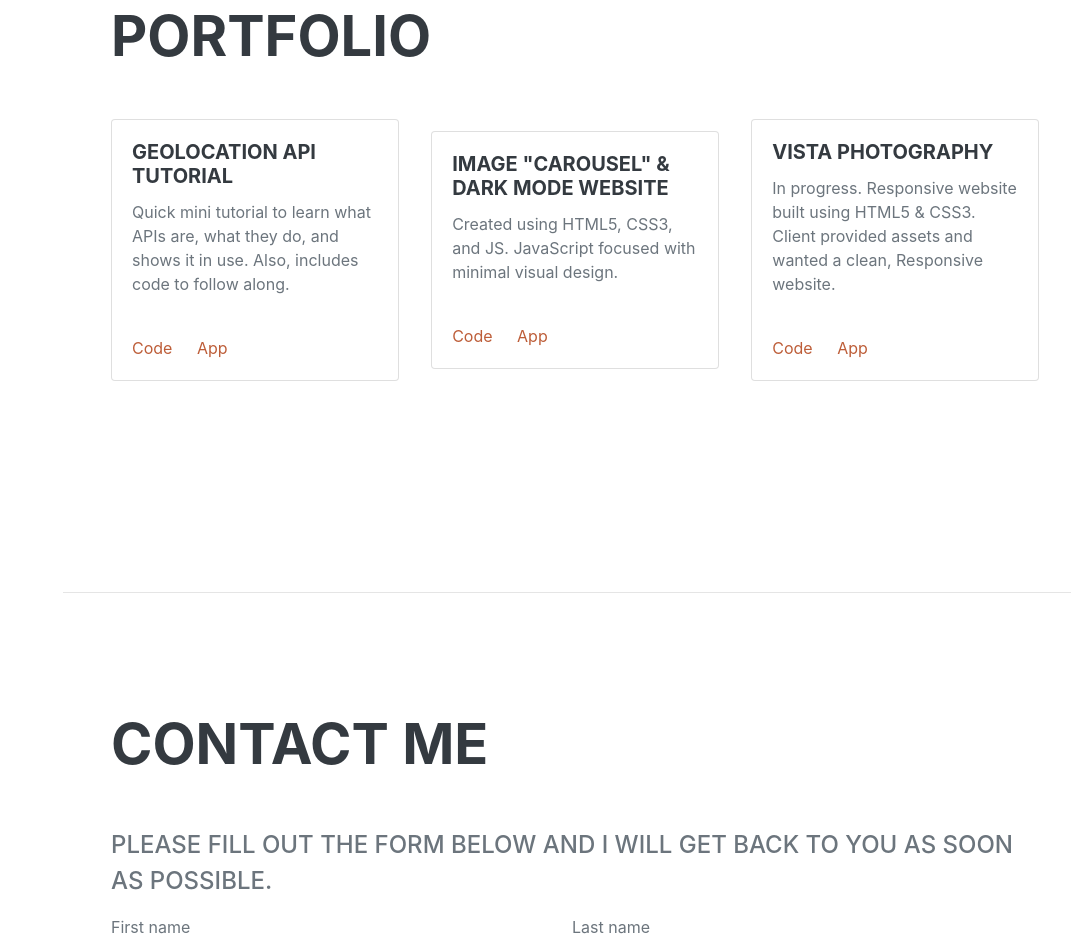
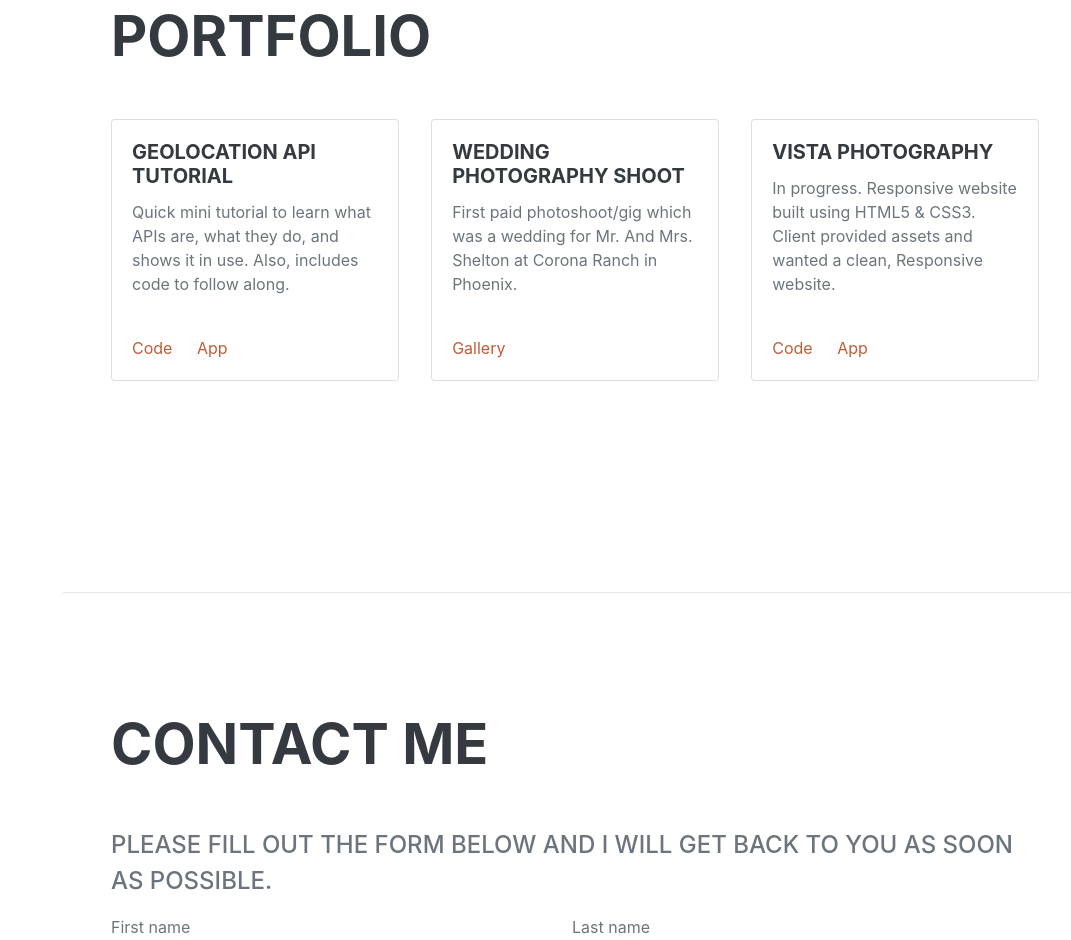
Before and after one commit to marcbernardino/marc-bernardino-portfolio, a plain HTML site: page portfolio2/index.html in a window 1280 px wide. Shown: the part 1810-2750 px from the top of the page, without its empty margins (209-1280 px from the left). Drawn offline with nearby package versions, Linux system fonts and the light colour scheme; a web font is replaced by a local one.

Commit message:
Add files via upload

```diff
--- a/portfolio2/index.html
+++ b/portfolio2/index.html
@@ -79,12 +79,11 @@
                     <h2 class="mb-5" style="color: white;">Portfolio</h2>
                     <div class="card mr-2" style="width: 18rem;">
                         <div class="card-body">
-                            <h5 class="card-title">Image "carousel" & dark mode website</h5>
-                            <p class="card-text">Created using HTML5, CSS3, and JS. JavaScript focused with minimal visual design.</p>
+                            <h5 class="card-title">Wedding Photography Shoot</h5>
+                            <p class="card-text">First paid photoshoot/gig which was a wedding for Mr. And Mrs. Shelton at Corona Ranch in Phoenix.</p>
                         </div>
                         <div class="card-body">
-                            <a href="https://github.com/marcbernardino/img-dark-mode" class="card-link">Code</a>
-                            <a href="https://carousel-light-dark.vercel.app" class="card-link">App</a>
+                            <a href="https://marcbernardinophotography.pixieset.com/mikeluzshelton/" class="card-link">Gallery</a>
                         </div>
                     </div>
                 </div>
```
